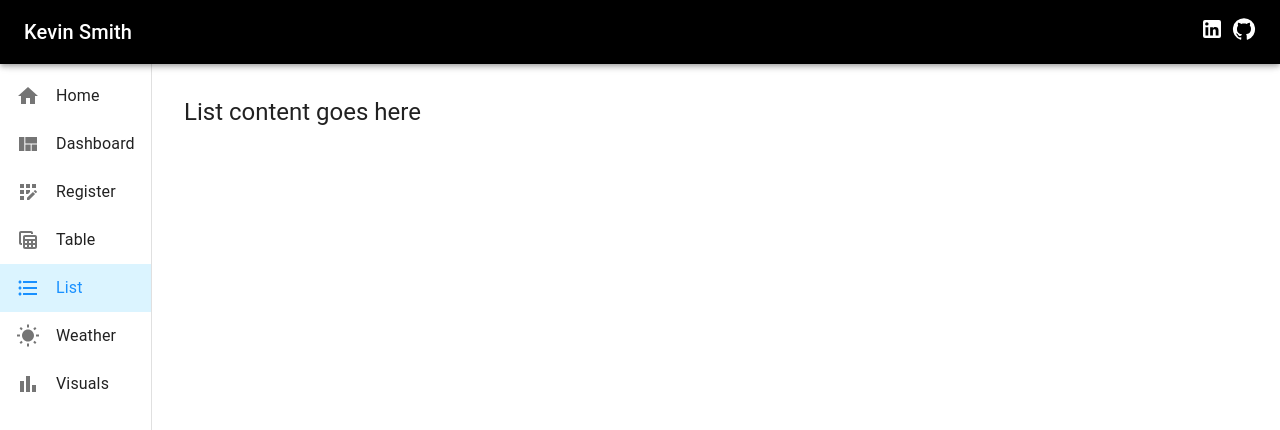
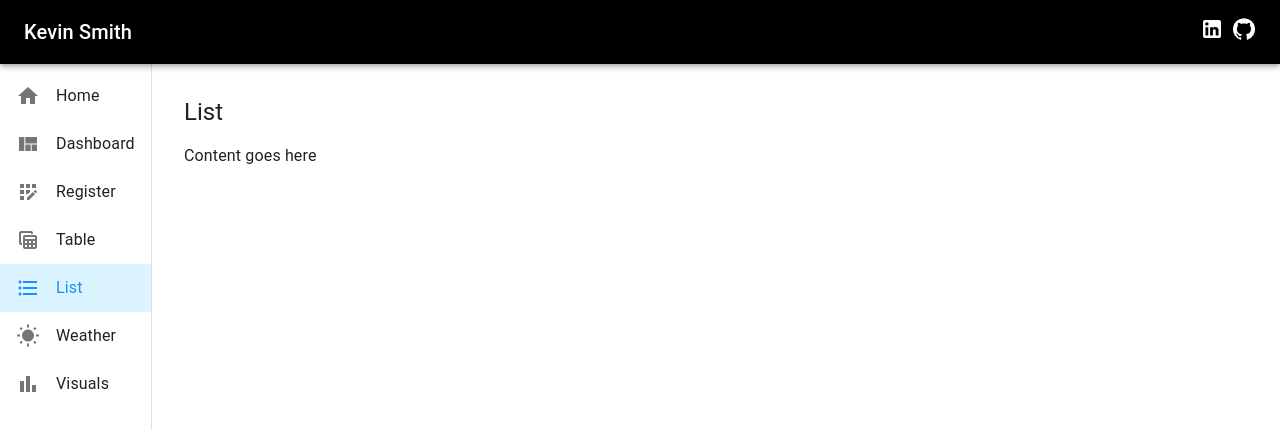
Before and after one commit to ksmith0813/portfolio-ts, a React app: page /list in a window 1280 px wide. Shown: the top 430 px of the page. Built offline with nearby package versions, Linux system fonts and the light colour scheme.

Commit message:
Added PageHeader component, and wired up to all pages

```diff
--- /dev/null
+++ b/src/components/_siteWide/pageHeader.tsx
@@ -0,0 +1,11 @@
+import { Typography } from '@mui/material'
+
+interface PageHeaderProps {
+  title: string
+}
+
+export const PageHeader = ({ title }: PageHeaderProps) => (
+  <Typography variant='h5' sx={{ mb: '1rem' }}>
+    {title}
+  </Typography>
+)
--- a/src/components/dashboard/dashboard.tsx
+++ b/src/components/dashboard/dashboard.tsx
@@ -1,3 +1,9 @@
-import { Typography } from '@mui/material'
+import { Box, Typography } from '@mui/material'
+import { PageHeader } from 'components/_siteWide/pageHeader'
 
-export const Dashboard = () => <Typography variant='h5'>Dashboard content goes here</Typography>
+export const Dashboard = () => (
+  <>
+    <PageHeader title='Dashboard' />
+    <Typography>Content goes here</Typography>
+  </>
+)
--- a/src/components/list/list.tsx
+++ b/src/components/list/list.tsx
@@ -1,3 +1,9 @@
-import { Typography } from '@mui/material'
+import { Box, Typography } from '@mui/material'
+import { PageHeader } from 'components/_siteWide/pageHeader'
 
-export const List = () => <Typography variant='h5'>List content goes here</Typography>
+export const List = () => (
+  <>
+    <PageHeader title='List' />
+    <Typography>Content goes here</Typography>
+  </>
+)
--- a/src/components/table/table.tsx
+++ b/src/components/table/table.tsx
@@ -1,10 +1,12 @@
-import { Box } from '@mui/material'
+import { Box, Typography } from '@mui/material'
 import { DataGrid } from '@mui/x-data-grid'
+import { PageHeader } from 'components/_siteWide/pageHeader'
 import { columns } from 'data/table/columns'
 import { rows } from 'data/table/rows'
 
 export const Table = () => (
-  <Box sx={{ height: 'calc(100vh - 130px)', width: '100%' }}>
+  <Box sx={{ height: 'calc(100vh - 175px)', width: '100%' }}>
+    <PageHeader title='Table' />
     <DataGrid
       loading={rows.length === 0}
       rows={rows}
--- a/src/components/visuals/visuals.tsx
+++ b/src/components/visuals/visuals.tsx
@@ -1,3 +1,9 @@
 import { Typography } from '@mui/material'
+import { PageHeader } from 'components/_siteWide/pageHeader'
 
-export const Visuals = () => <Typography variant='h5'>Visuals content goes here</Typography>
+export const Visuals = () => (
+  <>
+    <PageHeader title='Visuals' />
+    <Typography>Content goes here</Typography>
+  </>
+)
--- a/src/components/weather/weather.tsx
+++ b/src/components/weather/weather.tsx
@@ -1,3 +1,9 @@
 import { Typography } from '@mui/material'
+import { PageHeader } from 'components/_siteWide/pageHeader'
 
-export const Weather = () => <Typography variant='h5'>Weather content goes here</Typography>
+export const Weather = () => (
+  <>
+    <PageHeader title='Weather' />
+    <Typography>Content goes here</Typography>
+  </>
+)
```
